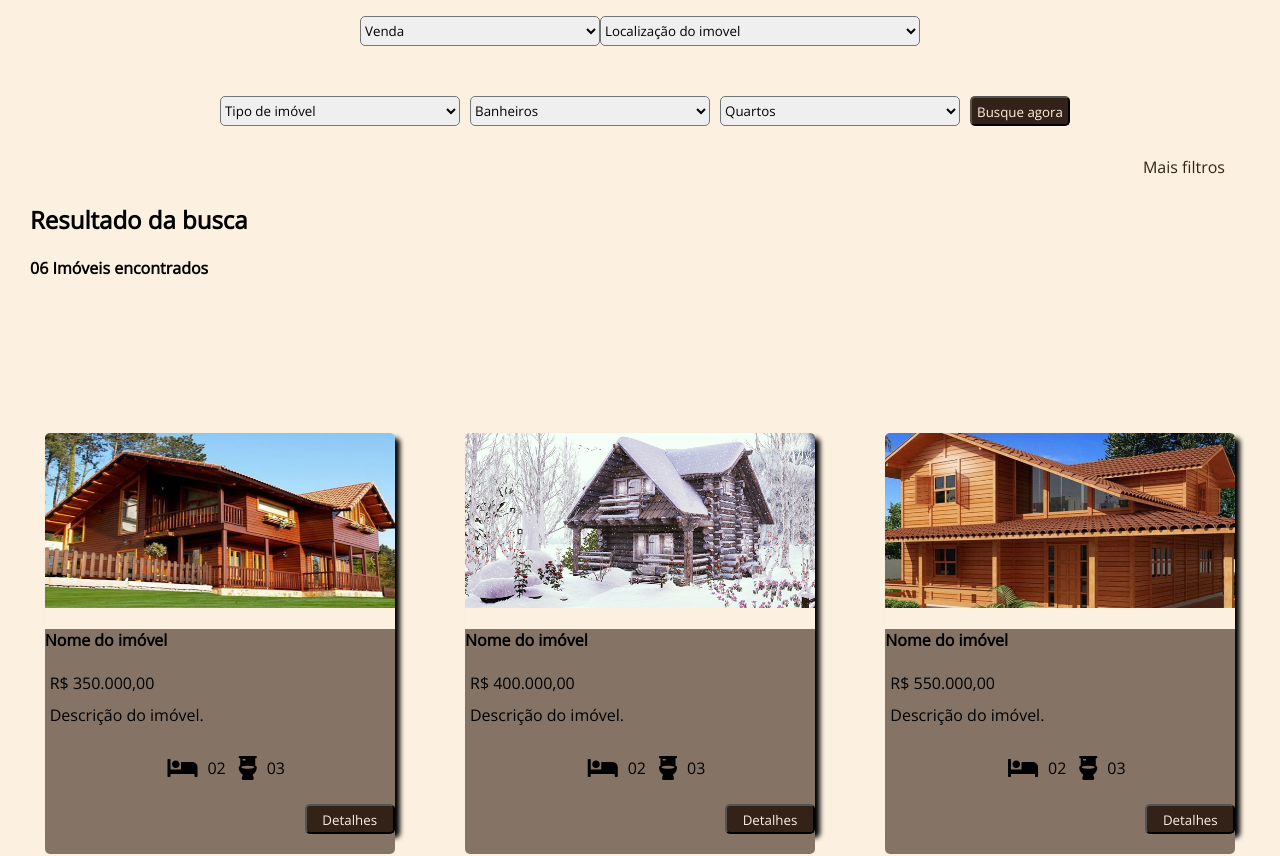
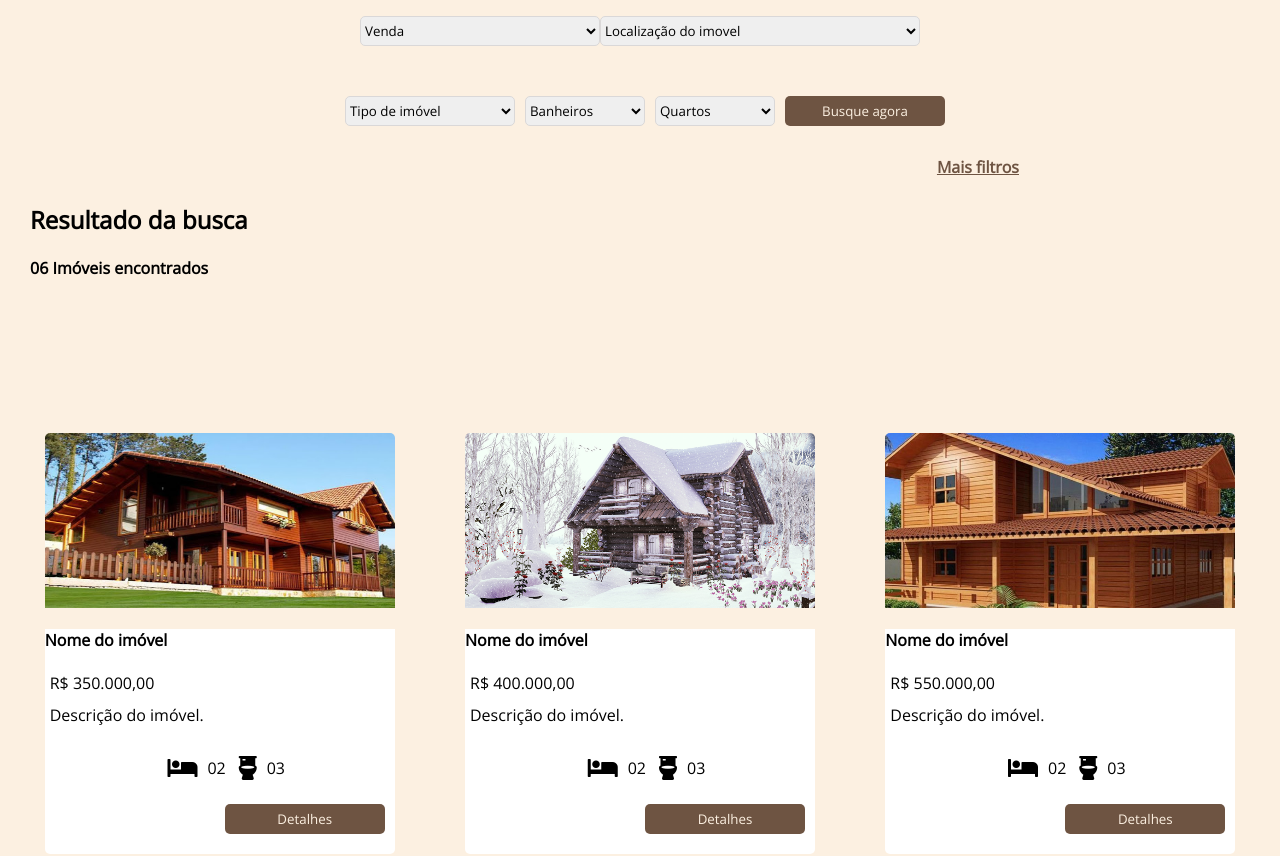
Before and after one commit to Irisjunior/imobiliaria, a plain HTML site: page pagina de busca/busca.html in a window 1280 px wide. Shown: the part 97-953 px from the top of the page. Drawn offline with nearby package versions, Linux system fonts and the light colour scheme.

Commit message:
alteracao cards pagina de busca

```diff
--- a/pagina de busca/busca.html
+++ b/pagina de busca/busca.html
@@ -42,7 +42,7 @@
         </select>
     </div>
     <div class="avan">
-        <select class="avancados" name="Tipo de imovel">
+        <select class="avancados" id="tipo-imovel" name="Tipo de imovel">
             <option disabled selected value="local">Tipo de imóvel</option>
             <option value="ap">Apartamento</option>
             <option value="ca">Casa</option>
@@ -50,14 +50,14 @@
 
         </select>
 
-        <select class="avancados" name="banheiros">
+        <select class="avancados" id="banheiros" name="banheiros">
             <option disabled selected value="local">Banheiros</option>
             <option value="um">1</option>
             <option value="dois">2</option>
             <option value="tres">3</option>
         </select>
 
-        <select class="avancados" name="quartos">
+        <select class="avancados" id="quartos" name="quartos">
             <option disabled selected value="local">Quartos</option>
             <option value="ap">1</option>
             <option value="ca">2</option>
--- a/pagina de busca/style.css
+++ b/pagina de busca/style.css
@@ -20,8 +20,9 @@
 
 }
 
-select,
-button {
+select
+ {
+    border:solid 1px rgb(218, 216, 216);
     cursor: pointer;
 }
 
@@ -192,20 +193,40 @@
     margin-left: 10px;
 }
 
+#tipo-imovel{
+    width:170px;
+}
+#banheiros{
+    width: 120px;
+    align-items: center;
+}
+
+#quartos{
+    width: 120px;
+    align-items: center;
+}
+
 button {
-    background-color: var(--marron-escuro);
+    background-color: var(--marron-medio);
+    border: 0;
     color: var(--cor01);
+    width:160px;
     border-radius: 5px;
     padding: 5px;
     height: 30px;
+    align-items: center;
+    justify-content: center;
 
 }
 
 .maisfiltros p{
-    color: var(--marron-escuro);
+    color: var(--marron-medio);
     margin: 0;
     padding: 5px;
     margin-right: 50px;
+    text-decoration: underline;
+    font-weight: bold;
+    margin-right:20%;
 }
 
 .maisfiltros {
@@ -213,6 +234,7 @@
     width: 100%;
     display: flex;
     flex-direction: row-reverse;
+
 
 
 }
@@ -243,7 +265,7 @@
 .card {
     background-color: rgba(#857366);
     height: 400px;
-    box-shadow: 5px 5px 5px black;
+
     border-radius: 5px 5px 5px 5px;
     margin: 2%;
     width: 350px;
@@ -267,7 +289,7 @@
 }
 
 .meio {
-    background-color: #857366;
+    background-color:white;
     width: 350px;
     height: 175px;
 
@@ -295,16 +317,20 @@
 
 
 .baixo {
-    background-color: #857366;
+    background-color:white;
     width: 350px;
     height: 50px;
     display: flex;
     flex-direction: row-reverse;
     border-radius: 0px 0px 5px 5px;
+
 }
 
+
+
 .detalhes {
-    width: 90px;
+    margin-right: 10px;
+    width: 160px;
     height: 30px;
 
 }
--- a/style.css
+++ b/style.css
@@ -132,6 +132,7 @@
 
 }
 .card h2{
+    color: var(--marron-medio);
     display: flex;
     justify-content:center;
 }
@@ -140,6 +141,7 @@
     width: 30px;
     height: 25px;
     float:left;
+    color:var(--marron-medio);
     margin:3px 0px 0px -25px;
     cursor:pointer;
     padding-right: 5px;
@@ -201,7 +203,7 @@
     appearance: none;
     width: 15px; /* Set a specific slider handle width */
     height: 15px; /* Slider handle height */
-    background:var(--marron-escuro); /* Green background */
+    background:var(--marron-medio); /* Green background */
     cursor: pointer; /* Cursor on hover */
     border-radius: 18px;
   }
@@ -214,11 +216,18 @@
 }
 
 .busca-imovel {
-    border-radius: 3px;
+    border: 0;
+    border-left: solid 1px;
+    border-radius: 0px 5px 5px 0px;
     height: 40px;
     width: 100%;
     text-align: center;
     margin:0;
+}
+#venda{
+    width: 150px;
+    border-left: 0px;
+    border-radius: 5px 0px 0px 5px;
 }
 
 .botao-class {
@@ -243,7 +252,7 @@
     font-size: 18px;
 }
 
-@media (max-width: 1350px) {
+@media (max-width: 1280px) {
     .container {
         text-align: center;
         display: flex;
@@ -263,10 +272,9 @@
         display: flex;
         flex-direction:row-reverse;
         align-items: flex-end;
+        width: 100%;
         justify-content:space-around;
-        width: 100%;
         height: 600px;
-
         padding: 1rem;
     }
 }
@@ -275,8 +283,10 @@
 
 
     .containerh {
+        display: flex;
         width: 658px;
         height: 180px;
+
         flex-wrap: nowrap;
         flex-direction: column;
         justify-content: center;
```
Also changed, not shown: index.html (+6 -6 lines).
